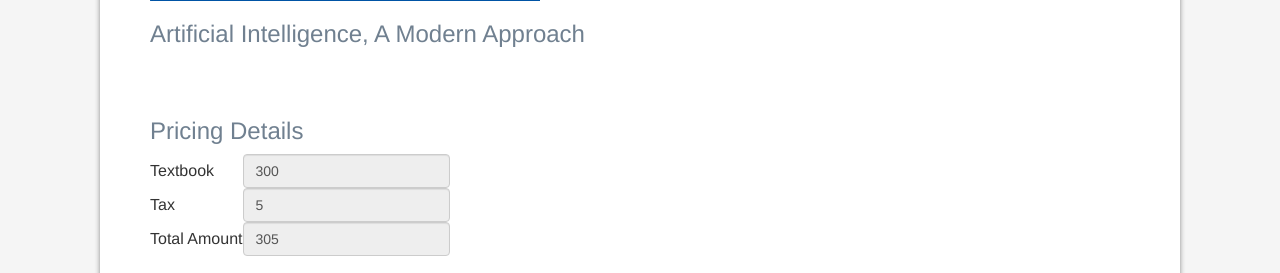
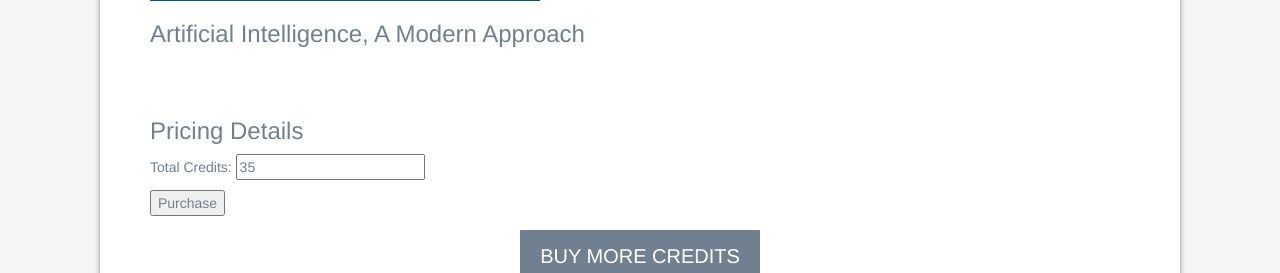
Before and after one commit to bnh5et/EComm, a PHP site: page /phpmail/purchase.php in a window 1280 px wide. Shown: the part 832-1105 px from the top of the page. Run offline with PHP 8.4, Linux system fonts and the light colour scheme; a user stored in the database is signed in.

Commit message:
Changing shop to credits

```diff
--- a/credit.php
+++ b/credit.php
@@ -42,7 +42,8 @@
         $name = $_SESSION['username'];
         $credits = $_SESSION['credit'];
         print '<center>
-        <h2>PURCHASE CREDITS</h2>
+        <h2>Purchase Credits</h2>
+        <br>
         <button style="height:100px;width:200px">
                 <center><a href="purchasefive.php">5 CREDITS</a></center>
         </button>
--- a/purchase.php
+++ b/purchase.php
@@ -64,24 +64,14 @@ if(SANDBOX_FLAG) {
 
                 <div>
                     <h3> Pricing Details </h3>
-                    <form action="startPayment.php" method="POST">
-                        <input type="text" name="csrf" value="<?php echo($_SESSION['csrf']);?>" hidden readonly/>
-                        <table>
-                            <tr><td>Textbook </td><td><input class="form-control" type="text" name="camera_amount" value="300" readonly></input></td></tr>
-                            <tr><td>Tax </td><td><input class="form-control" type="text" name="tax" value="5" readonly></input> </td></tr>
-                            <tr><td>Total Amount </td><td><input class="form-control" type="text" name="total_amount" value="305" readonly></input> </td></tr>
-                        </table>
-
-                        <br/>
-
-                        <form action="https://www.sandbox.paypal.com/cgi-bin/webscr" method="post" target="_top">
-                            <input type="hidden" name="cmd" value="_s-xclick">
-                            <input type="hidden" name="hosted_button_id" value="HZL8V6JSWSZQE">
-                            <input type="image" src="https://www.sandbox.paypal.com/en_US/i/btn/btn_buynowCC_LG.gif" border="0" name="submit" alt="PayPal - The safer, easier way to pay online!">
-                            <img alt="" border="0" src="https://www.sandbox.paypal.com/en_US/i/scr/pixel.gif" width="1" height="1">
-                        </form>
-
+                    <form action="creditDeduct.php" method="POST">
+                        Total Credits: <input name="credits" type="text" value="35" readonly>
+                        <p></p>
+                        <input type="submit" value="Purchase">
                     </form>
+                    <div class="button-box" style="width: 240px; margin-left: calc(50% - 120px);">
+                        <a href="credit.php">BUY MORE CREDITS</a>
+                    </div>
                 </div>
             </div>
         </div>
```
Also changed, not shown: creditDeduct.php (added, +24 -0 lines), pay.php (+10 -3 lines).
